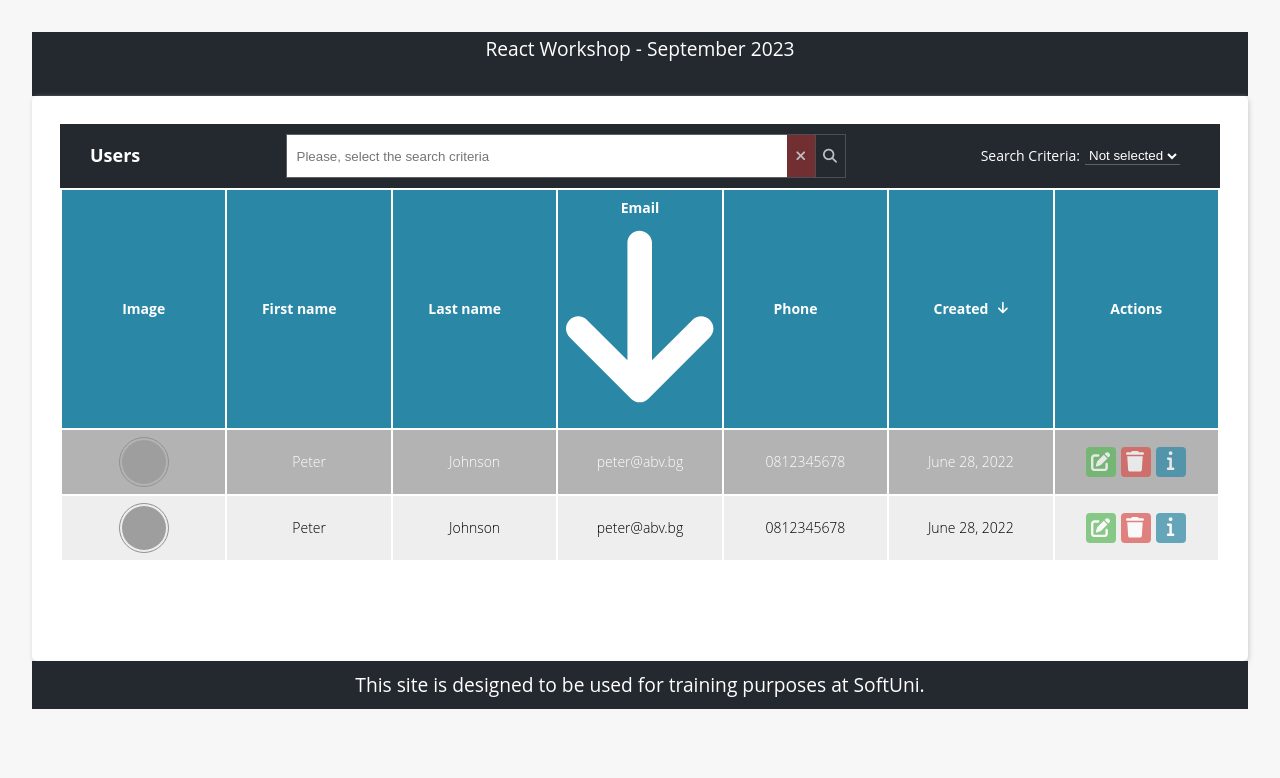
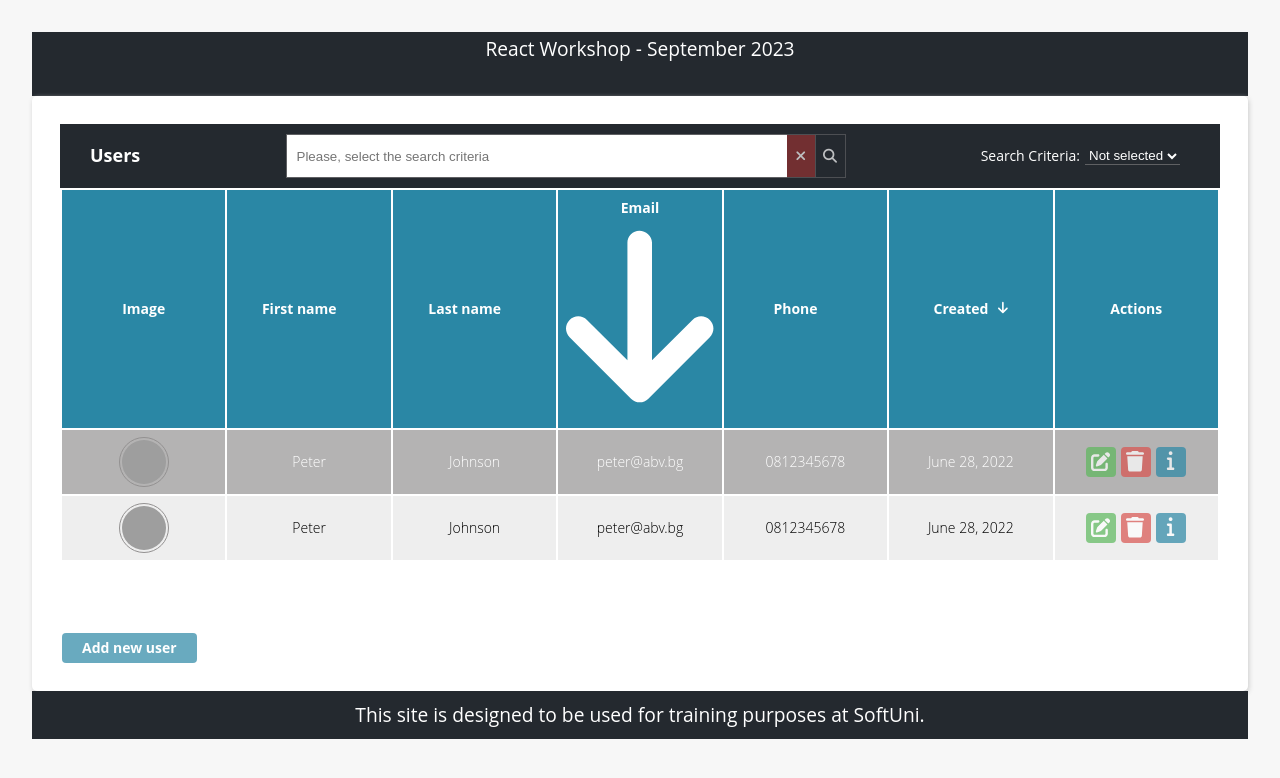
Before and after one commit to GeorgiTodorov94/React-Practice-WorkShop, a React (Vite) app in the folder client/: page / in a window 1280 px wide. Shown: the top 778 px of the page. Built offline with nearby package versions, Linux system fonts and the light colour scheme; grey boxes are pictures that could not be loaded.

Commit message:
Added the Add New User Button
In User Section

```diff
--- a/client/src/Components/user-section/user-list/UserList.jsx
+++ b/client/src/Components/user-section/user-list/UserList.jsx
@@ -134,6 +134,8 @@ export default function UserList() {
 
 
             </div>
+            <button class="btn-add btn">Add new user</button>
+
         </>
 
     );
```
Also changed, not shown: client/src/App.jsx (line endings or trailing spaces).
